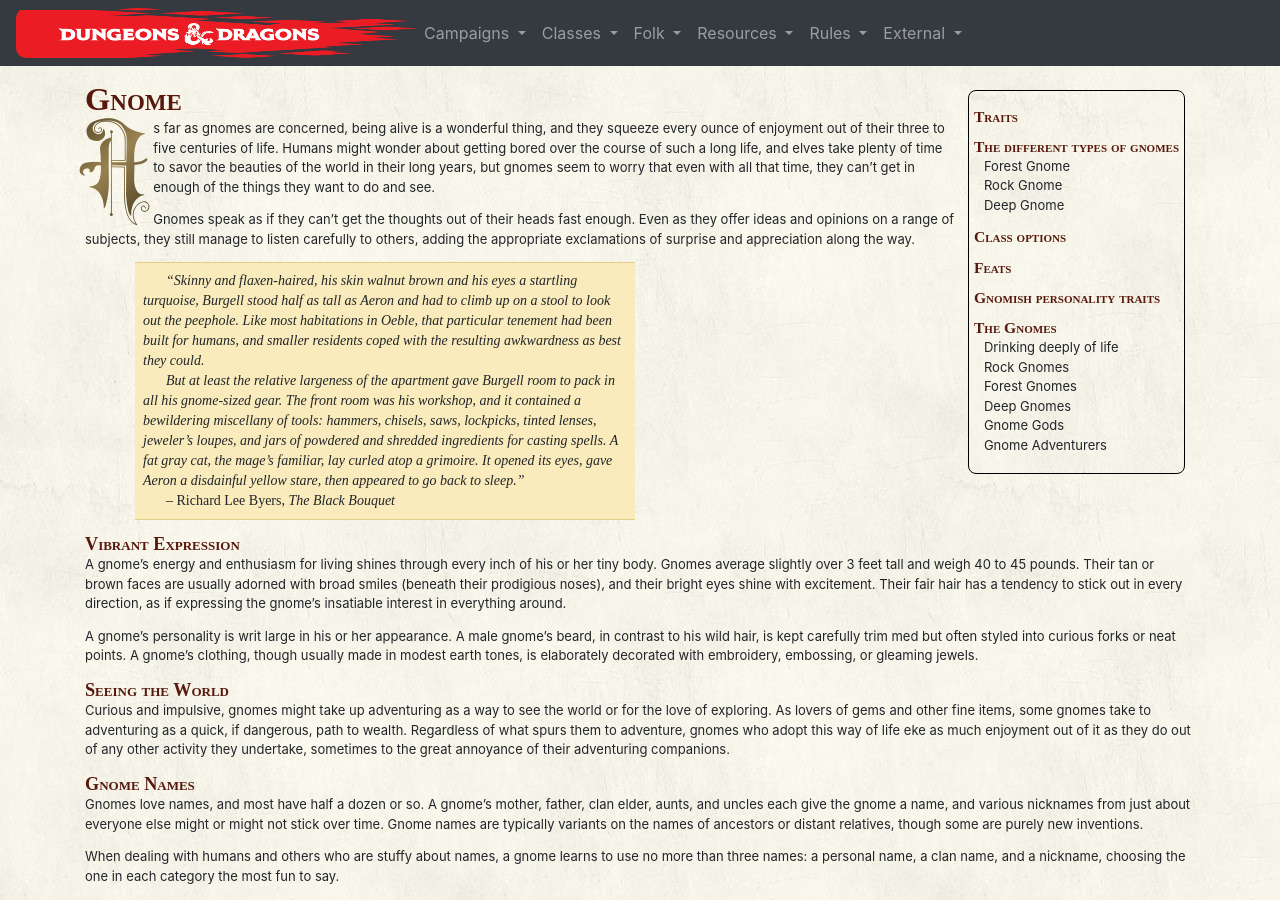
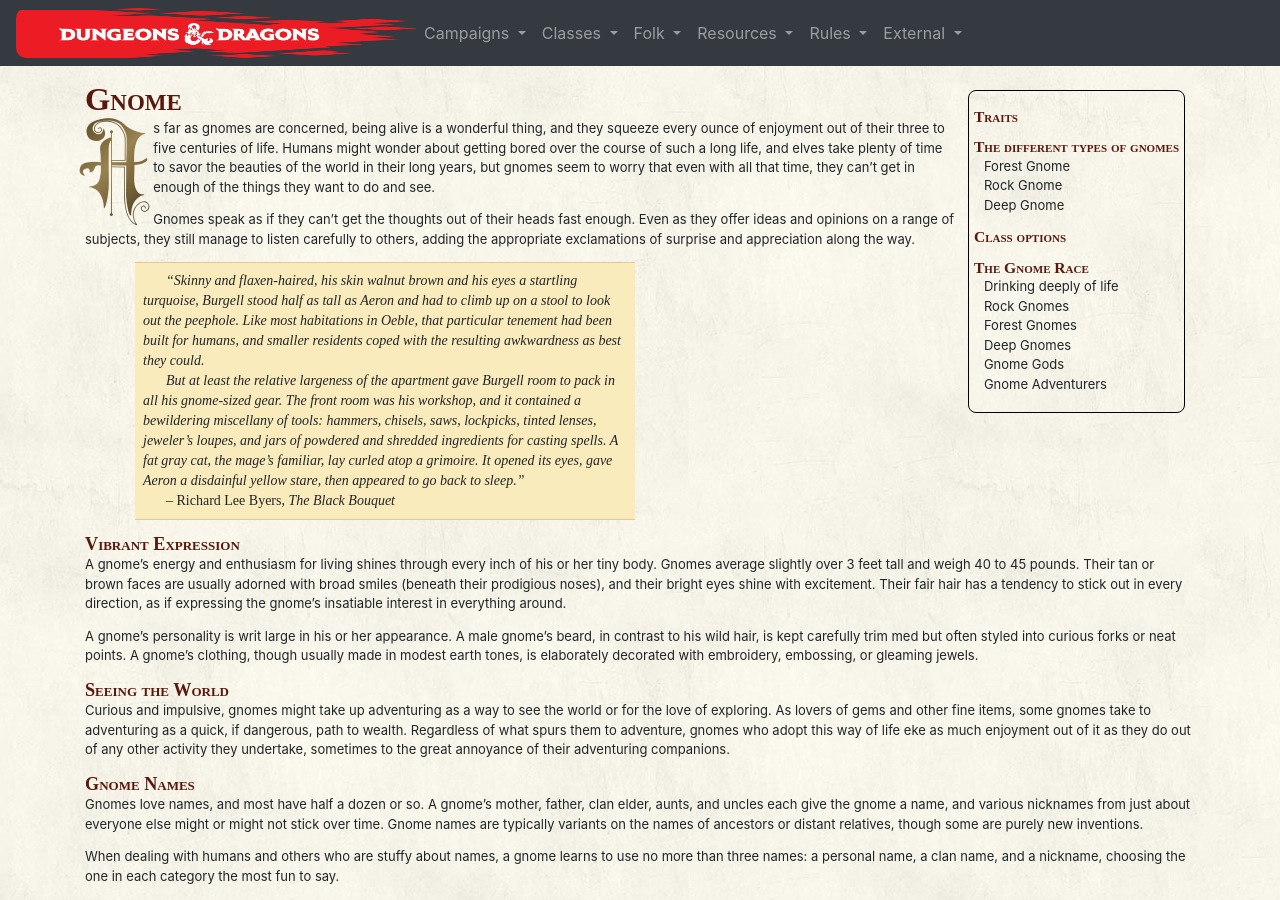
Before and after one commit to kvarak/dnd, a Jekyll site: the page built from docs/_Folk/gnome.md, in a window 1280 px wide and 900 px high. Built offline with Jekyll 4.4.1, drawn with Linux system fonts in a browser that asks for light colours; nearby versions of some CDN libraries; some web fonts are replaced; Markdown is read by kramdown in place of the engine named in the settings.

Commit message:
update gnome

```diff
--- a/docs/_Folk/gnome.md
+++ b/docs/_Folk/gnome.md
@@ -12,10 +12,8 @@
 <a href="#internal-deep">Deep Gnome</a>
 
 ##### <a href="#internal-class">Class options</a>
-##### <a href="#internal-feats">Feats</a>
-##### <a href="#internal-personality">Gnomish personality traits</a>
 
-##### **<a href="#internal-race">The Gnomes</a>**
+##### **<a href="#internal-race">The Gnome Race</a>**
 <a href="#internal-drinkingDeeplyLife">Drinking deeply of life</a><br/>
 <a href="#internal-rockGnomes">Rock Gnomes</a><br/>
 <a href="#internal-forestGnomes">Forest Gnomes</a><br/>
```
